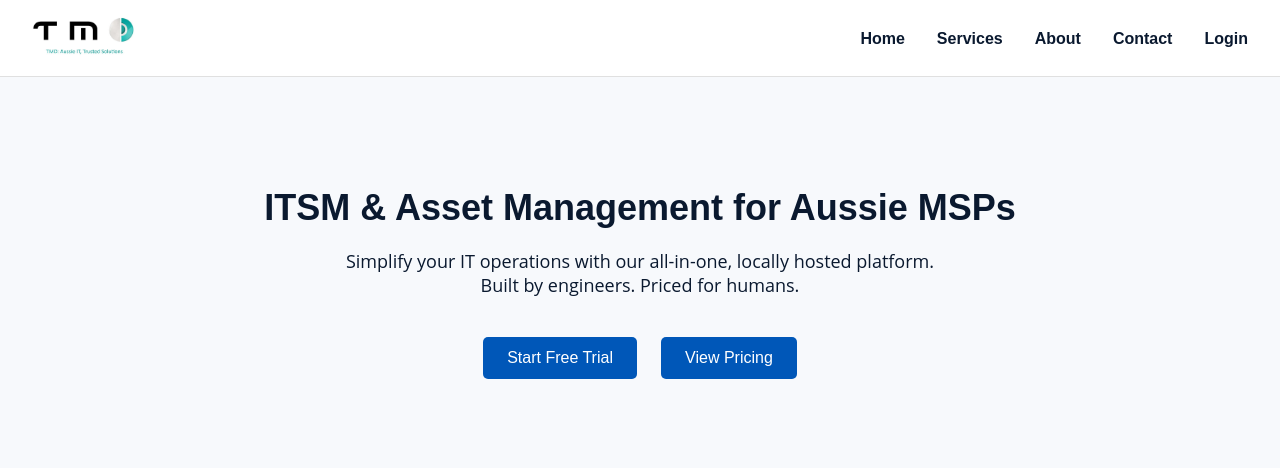
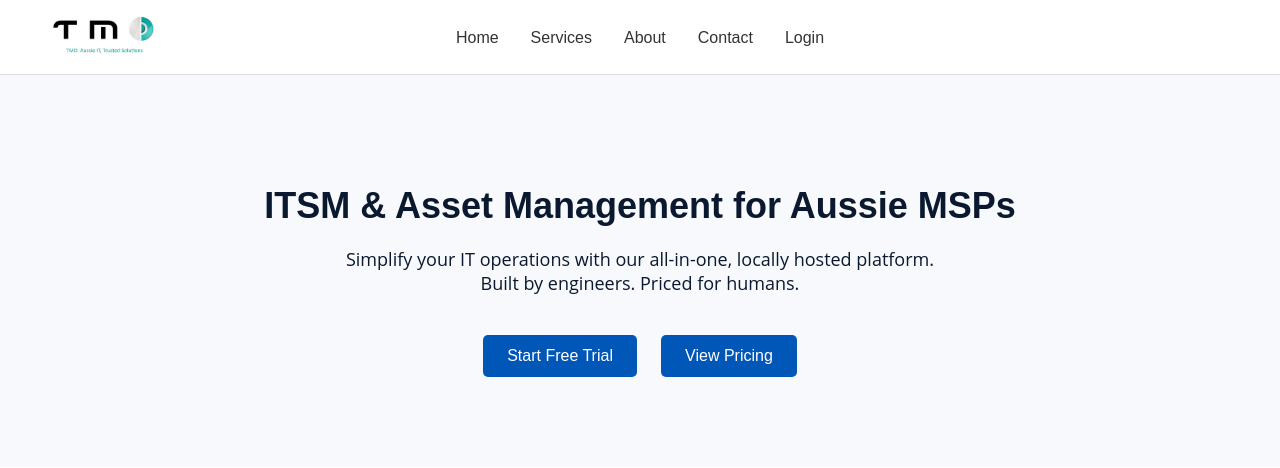
Before and after one commit to Lydia910/Tmd, a PHP site: page / in a window 1280 px wide. Shown: the top 468 px of the page. Run offline with PHP 8.4, Linux system fonts and the light colour scheme.

Commit message:
調整 navbar 結構與置中排版

```diff
--- a/index.html
+++ b/index.html
@@ -10,10 +10,12 @@
 <body>
   <!-- navbar -->
   <header>
-  <nav class="navbar">
-    <a href="index.html" class="logo">
-      <img src="TMD-Thumbnail.jpg" alt="TMD Logo" />
-    </a>
+<nav class="navbar">
+  <a href="index.html" class="logo">
+    <img src="TMD-Thumbnail.jpg" alt="TMD Logo" />
+  </a>
+
+  <div class="nav-center">
     <ul>
       <li><a href="homepage.html">Home</a></li>
       <li><a href="features.html">Services</a></li>
@@ -21,7 +23,9 @@
       <li><a href="contact.html">Contact</a></li>
       <li><a href="#">Login</a></li>
     </ul>
-  </nav>
+  </div>
+</nav>
+
 </header>
 
 
@@ -81,3 +85,5 @@
 
 </body>
 </html>
+
+<!-- Force redeploy -->
--- a/style.css
+++ b/style.css
@@ -149,13 +149,36 @@
 .navbar {
   display: flex;
   align-items: center;
-  justify-content: space-between;
+  justify-content: center;
+  padding: 10px 20px;
+  background-color: #ffffff;
+  position: relative;
+}
+
+.logo {
+  position: absolute;
+  left: 20px;
 }
 
 .logo img {
   height: 40px;
   width: auto;
 }
+
+.nav-center ul {
+  display: flex;
+  list-style: none;
+  gap: 32px;
+  margin: 0;
+  padding: 0;
+}
+
+.nav-center a {
+  text-decoration: none;
+  color: #333;
+  font-weight: 500;
+}
+
 
 /* Footer */
 footer {
```
